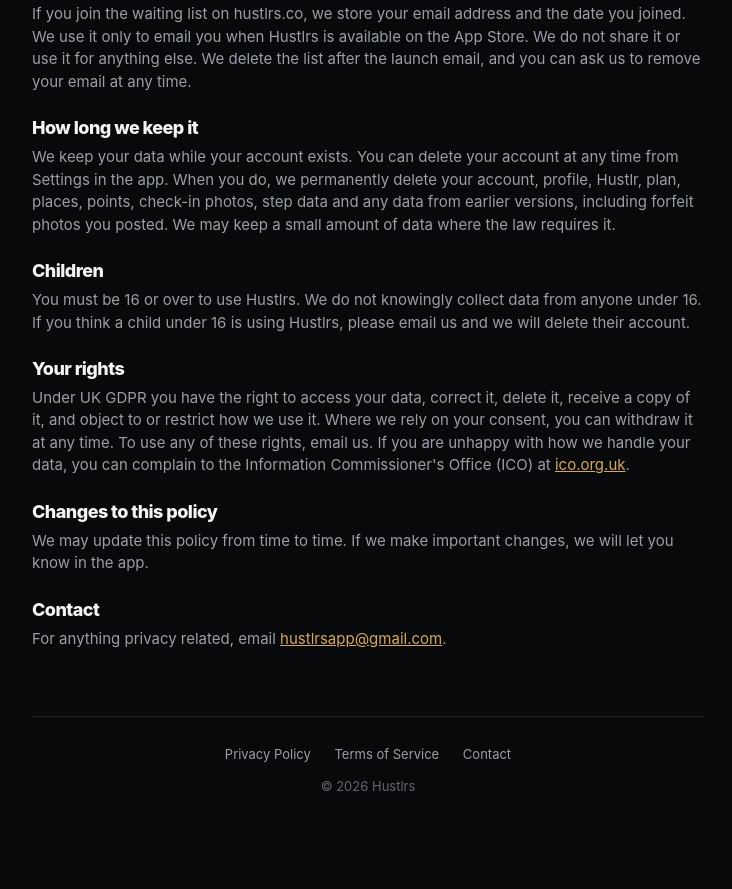
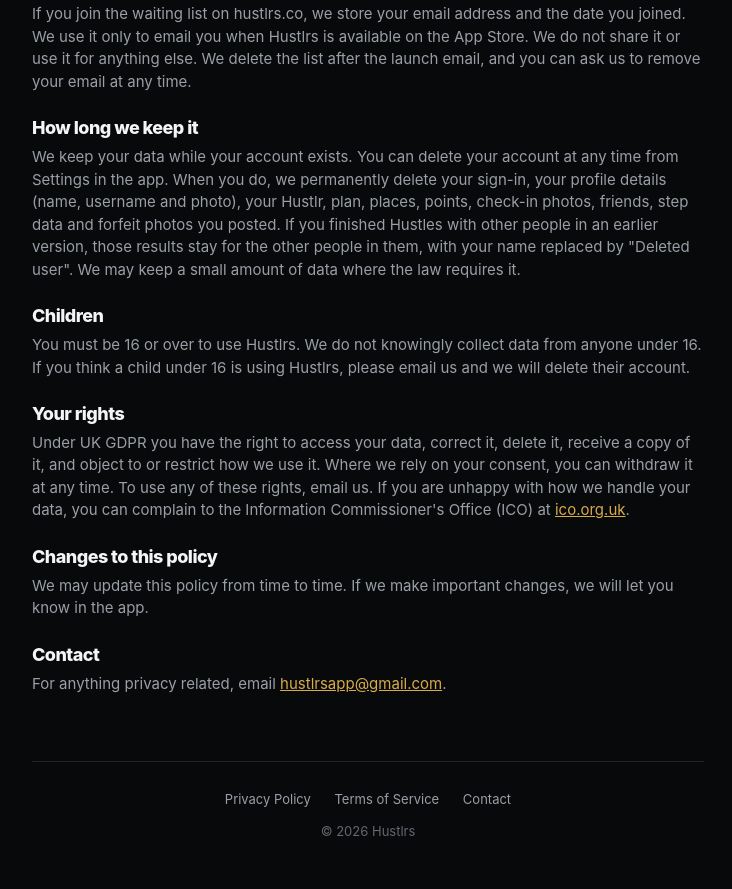
Before and after one commit to sampson123-coder/hustlrs-site, a plain HTML site: page privacy.html in a window 1280 px wide. Shown: the part 2781-3670 px from the top of the page, without its empty margins (272-1004 px from the left). Before the commit the page ends 3625 px from the top, so only its background shows below. Drawn offline with Linux system fonts and the light colour scheme.

Commit message:
Privacy: say exactly what Delete account removes (matches the server since 17 Nov)

```diff
--- a/privacy.html
+++ b/privacy.html
@@ -85,7 +85,7 @@
       <p>If you join the waiting list on hustlrs.co, we store your email address and the date you joined. We use it only to email you when Hustlrs is available on the App Store. We do not share it or use it for anything else. We delete the list after the launch email, and you can ask us to remove your email at any time.</p>
 
       <h2>How long we keep it</h2>
-      <p>We keep your data while your account exists. You can delete your account at any time from Settings in the app. When you do, we permanently delete your account, profile, Hustlr, plan, places, points, check-in photos, step data and any data from earlier versions, including forfeit photos you posted. We may keep a small amount of data where the law requires it.</p>
+      <p>We keep your data while your account exists. You can delete your account at any time from Settings in the app. When you do, we permanently delete your sign-in, your profile details (name, username and photo), your Hustlr, plan, places, points, check-in photos, friends, step data and forfeit photos you posted. If you finished Hustles with other people in an earlier version, those results stay for the other people in them, with your name replaced by "Deleted user". We may keep a small amount of data where the law requires it.</p>
 
       <h2>Children</h2>
       <p>You must be 16 or over to use Hustlrs. We do not knowingly collect data from anyone under 16. If you think a child under 16 is using Hustlrs, please email us and we will delete their account.</p>
```
